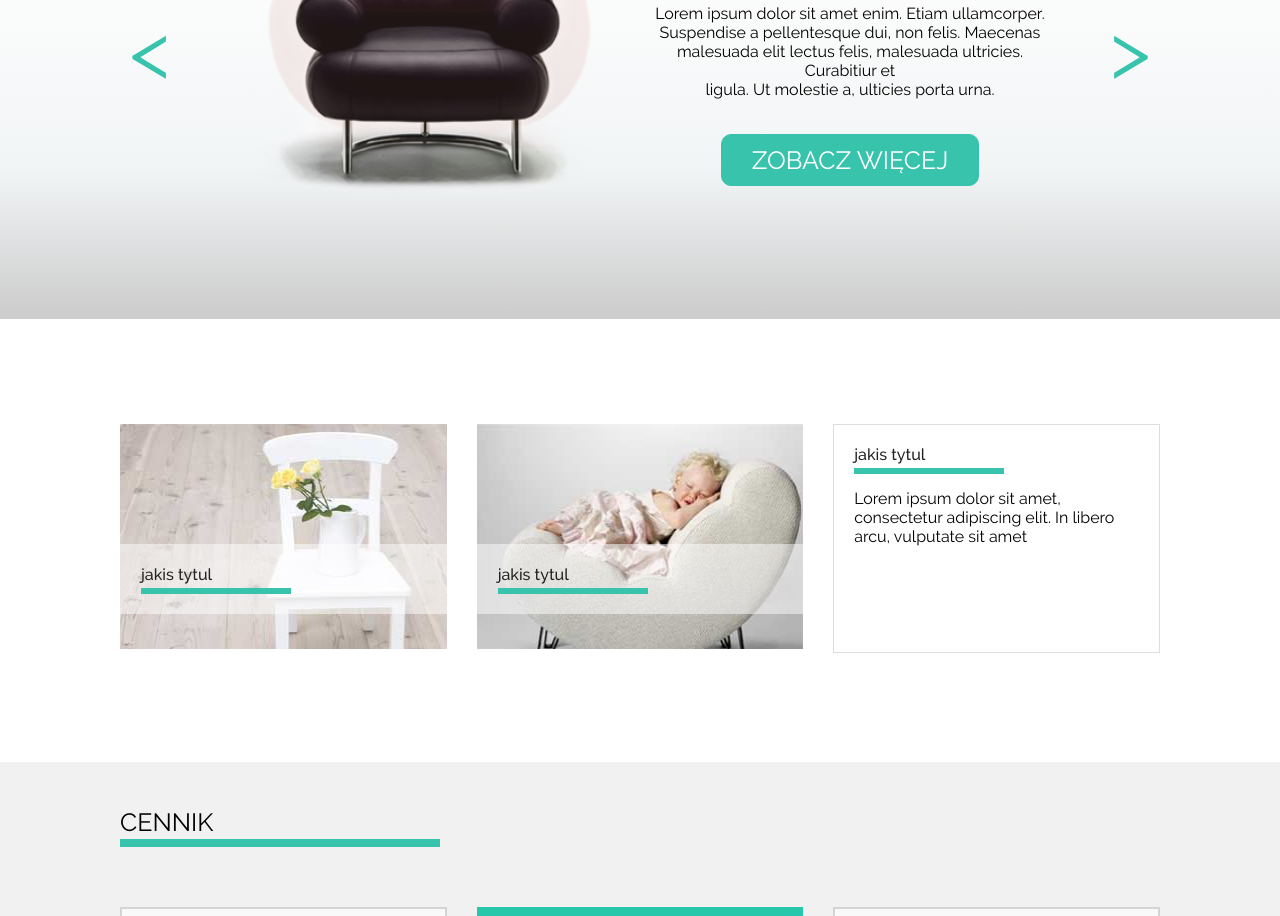
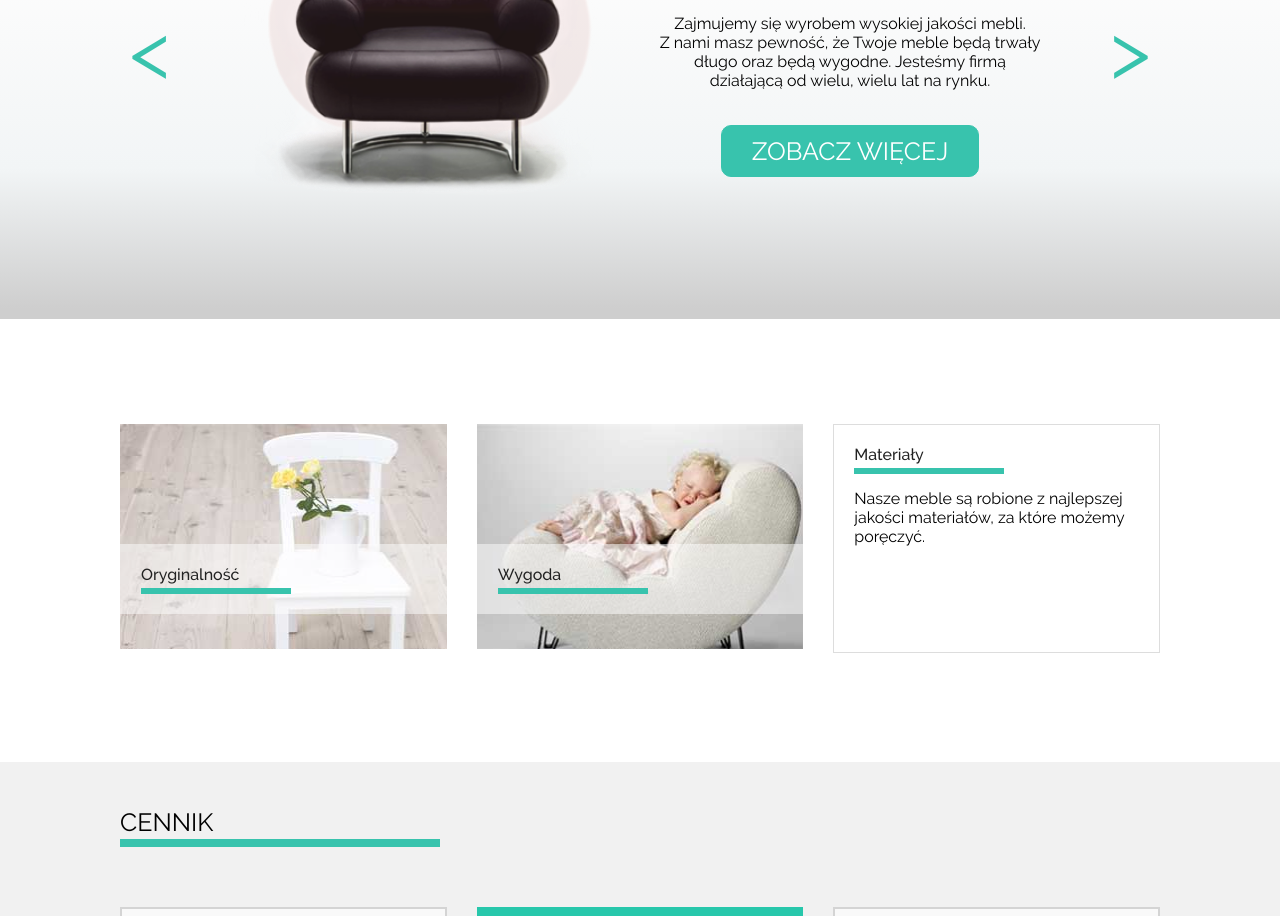
Before and after one commit to ingielek/SitOnChair, a plain HTML site: page index.html in a window 1280 px wide. Shown: the part 259-1175 px from the top of the page. Drawn offline with Linux system fonts and the light colour scheme.

Commit message:
messages

```diff
--- a/index.html
+++ b/index.html
@@ -55,10 +55,10 @@
                                 SIT <span><strong>ON</strong></span> OUR <span><strong>CHAIR</strong></span>
                             </h4>
                             <div class="slide-text">
-                                Lorem ipsum dolor sit amet enim. Etiam ullamcorper.<br>
-                                Suspendise a pellentesque dui, non felis. Maecenas <br>
-                                malesuada elit lectus felis, malesuada ultricies. Curabitiur et <br>
-                                ligula. Ut molestie a, ulticies porta urna.
+                                Zajmujemy się wyrobem wysokiej jakości mebli.<br>
+                                Z nami masz pewność, że Twoje meble będą trwały <br>
+                                długo oraz będą wygodne. Jesteśmy firmą <br>
+                                działającą od wielu, wielu lat na rynku.
                             </div>
                             <a href="#" class="button slide-button">ZOBACZ WIĘCEJ</a>
                         </div>
@@ -72,9 +72,9 @@
                                 Inny <span><strong>ON</strong></span> OUR <span><strong>CHAIR</strong></span>
                             </h4>
                             <div class="slide-text">
-                                Lorem ipsum dolor sit amet enim.
-                                malesuada elit lectus felis, malesuada ultricies. Curabitiur et <br>
-                                ligula. Ut molestie a, ulticies porta urna.
+                                Oryginalne. Stylowe. Wygodne.
+                                Wybór właściwych mebli do Twojego wymarzonego mieszkania <br>
+                                to zawsze wyzwanie. Dlatego pozwól sobie pomóc.
                             </div>
                             <a href="#" class="button slide-button">ZOBACZ WIĘCEJ</a>
                         </div>
@@ -95,9 +95,9 @@
                     <a href="#" class="picture-cnt">
                         <img src="images/box1_img.jpg" width="329" height="225" alt="" />
                         <div class="picture-cnt-description">
-                            <h3 class="title-border">jakis tytul</h3>
+                            <h3 class="title-border">Oryginalność</h3>
                             <div class="picture-cnt-text">
-                                Lorem ipsum dolor sit amet, consectetur adipiscing elit. In libero arcu, vulputate sit amet
+                                Oryginalność to coś co przyświeca nam od początków powstania naszej firmy. Meble jedyne w swoim rodzjau
                             </div>
                         </div>
                     </a>
@@ -107,9 +107,9 @@
                     <a href="#" class="picture-cnt">
                         <img src="images/box2_img.jpg" width="329" height="225" alt="" />
                         <div class="picture-cnt-description">
-                            <h3 class="title-border">jakis tytul</h3>
+                            <h3 class="title-border">Wygoda</h3>
                             <div class="picture-cnt-text">
-                                Lorem ipsum dolor sit amet, consectetur adipiscing elit. In libero arcu, vulputate sit amet
+                                Wygoda to główne kryterium wyrobu mebli. Gwarantujemy największą wygodę na rynku
                             </div>
                         </div>
                     </a>
@@ -119,9 +119,9 @@
                     <a href="#" class="picture-cnt active">
                         <img src="images/box1_img.jpg" width="329" height="225" alt="" />
                         <div class="picture-cnt-description">
-                            <h3 class="title-border">jakis tytul</h3>
+                            <h3 class="title-border">Materiały</h3>
                             <div class="picture-cnt-text">
-                                Lorem ipsum dolor sit amet, consectetur adipiscing elit. In libero arcu, vulputate sit amet
+                                Nasze meble są robione z najlepszej jakości materiałów, za które możemy poręczyć.
                             </div>
                         </div>
                     </a>
```
